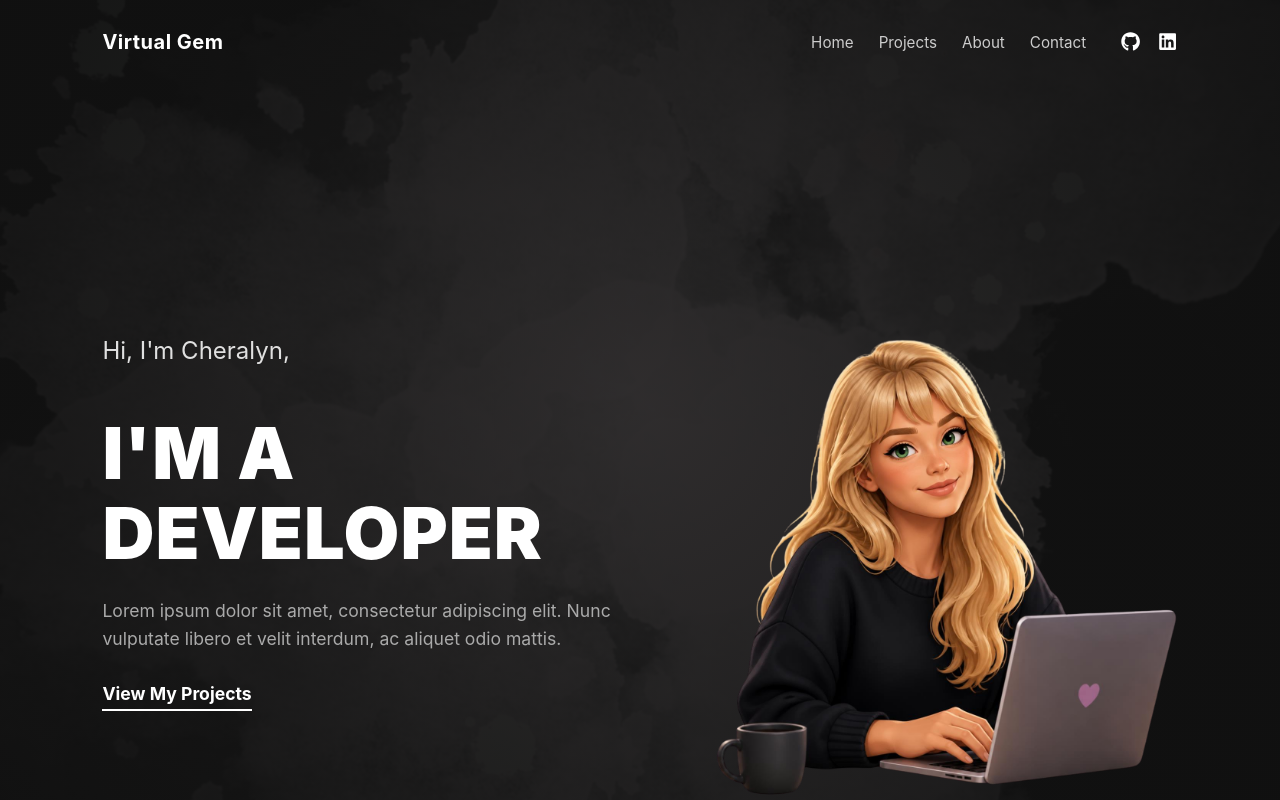
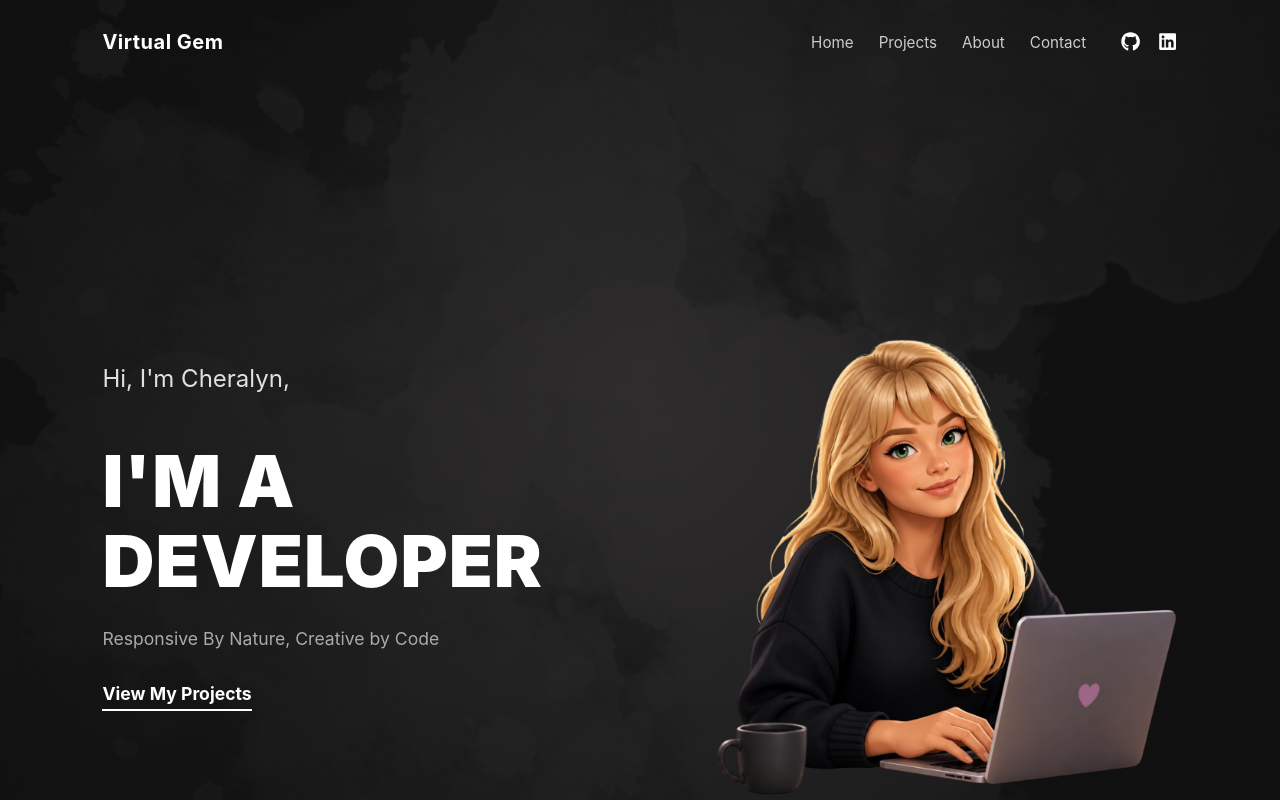
Before and after one commit to CDunkel1/portfolio, a React app: page / in a window 1280 px wide. Shown: the top 800 px of the page. Built offline with nearby package versions, Linux system fonts and the light colour scheme; the HTML template or start-up script is replaced by a standard one.

Commit message:
description

```diff
--- a/src/components/Hero/Hero.jsx
+++ b/src/components/Hero/Hero.jsx
@@ -12,8 +12,7 @@
           <p className="hero-greeting">Hi, I'm Cheralyn,</p>
           <h1 className="hero-title">I'M A<br />DEVELOPER</h1>
           <p className="hero-description">
-            Lorem ipsum dolor sit amet, consectetur adipiscing elit. Nunc
-            vulputate libero et velit interdum, ac aliquet odio mattis.
+            Responsive By Nature, Creative by Code
           </p>
           <a href="#projects" className="hero-link">View My Projects</a>
         </div>
```
